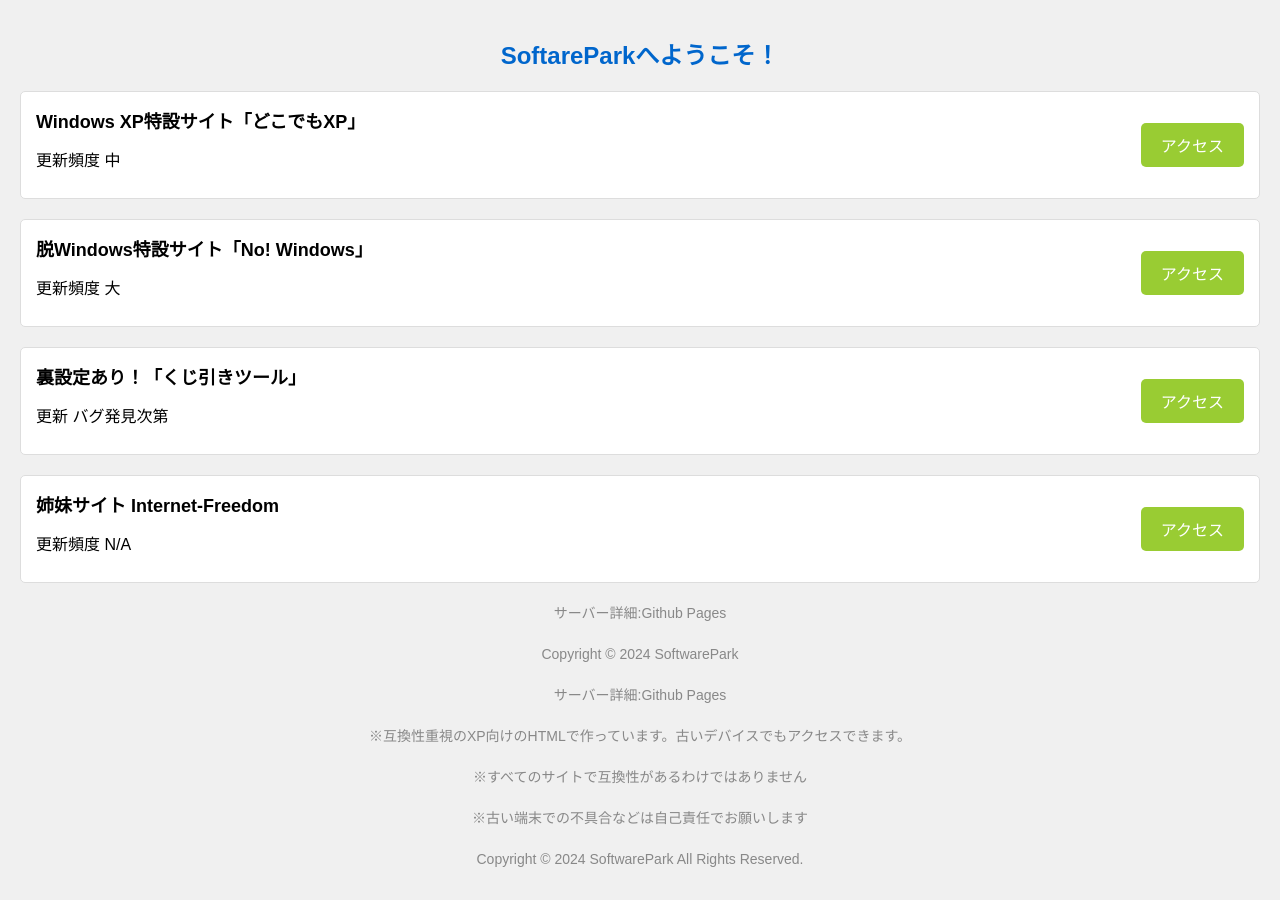
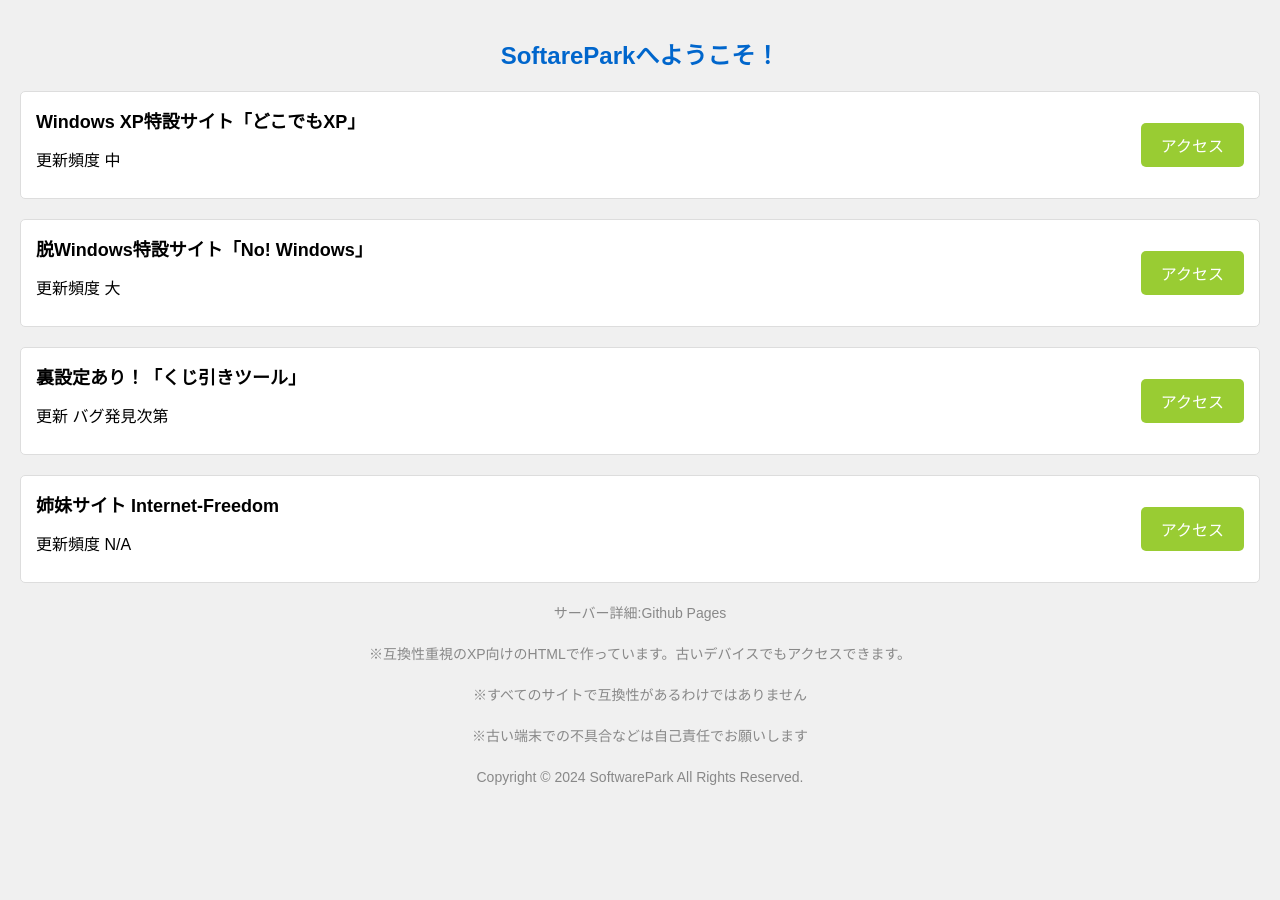
Before and after one commit to winr0r/softwarepark.github.io, a plain HTML site: page index.html in a window 1280 px wide. After the commit the page ends 818 px from the top, so only its background shows below. Drawn offline with Linux system fonts and the light colour scheme.

Commit message:
Update index.html

```diff
--- a/index.html
+++ b/index.html
@@ -104,7 +104,6 @@
     <div id="idiotLink"></div>
 
     <p class="footer">サーバー詳細:Github Pages</p>
-    <p class="footer">Copyright © 2024 SoftwarePark</p>
 
     <script>
     // URLのクエリをチェック
@@ -122,7 +121,6 @@
 </html>
 
 
-    <p class="footer">サーバー詳細:Github Pages</a></p>
     <p class="footer">※互換性重視のXP向けのHTMLで作っています。古いデバイスでもアクセスできます。</p>
     <p class="footer">※すべてのサイトで互換性があるわけではありません</p>
     <p class="footer">※古い端末での不具合などは自己責任でお願いします</p>
```
